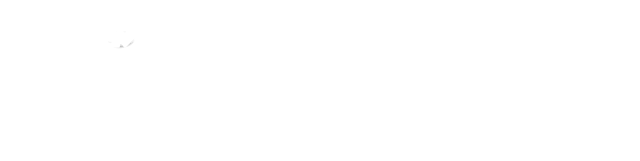
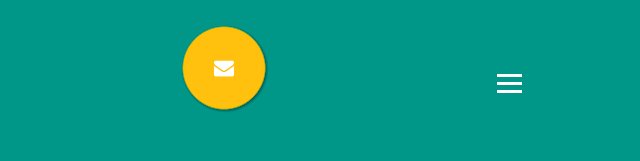
Before and after one commit to Strukturavaltas-03-Frontend-2022/css3-gyakorlat-001-annivadas, a website: page index.html in a window 1280 px wide. Shown: the whole page, without its empty margins (376-1016 px from the left). Drawn offline with Linux system fonts and the light colour scheme.

Commit message:
project-css

```diff
--- a/css/style.css
+++ b/css/style.css
@@ -5,8 +5,8 @@
 	3. szövegigazítás középre
 */
 body {
-	background-color: 009688;
-	color: rgb(255 255 255);
+	background-color: #009688;
+	color: white;
 	text-align: center;
   }
 
@@ -38,7 +38,14 @@ body {
 	8. szövegigazítás középre,
 	9. sormagasság 80 pixel
   */
-
+  body .menu-item {
+	background-color: #ffc107;
+	color: rgb(255, 255,255);
+	border-radius: 100%;
+	position: absolute;
+	text-align: center;
+	line-height: 80px;
+  }
   .menu-item, .menu-open-button {
 	width: 80px;
 	height: 80px;
@@ -64,6 +71,13 @@ body {
 	13. megjelenítés blokkszintű,
 	14. pozíció abszolút
   */
+  body .hamburger {
+	width: 25px;
+	height: 3px;
+	background-color: rgb(255, 255, 255);
+	display: block;
+	position: absolute;
+  }
   .hamburger {
 	top: 50%;
 	left: 50%;
--- a/package.json
+++ b/package.json
@@ -15,12 +15,11 @@
   },
   "author": "cherry",
   "license": "MIT",
-  "dependencies": {},
   "devDependencies": {
     "chalk": "^4.1.2",
     "clear": "^0.1.0",
     "concurrently": "^6.2.2",
-    "cypress": "^8.5.0",
+    "cypress": "^8.7.0",
     "figlet": "^1.5.2",
     "finalhandler": "^1.1.2",
     "http-server": "^13.0.2",
```
Also changed, not shown: test-kvggcj/cypress/screenshots/test-01.spec.js/Ellenőrzések -- 1. szabály (failed).png (deleted), test-kvggcj/cypress/screenshots/test-01.spec.js/Ellenőrzések -- 2. szabály (failed).png (deleted), test-kvggcj/cypress/screenshots/test-01.spec.js/Ellenőrzések -- 3. szabály (failed).png (deleted), 1 other file.
